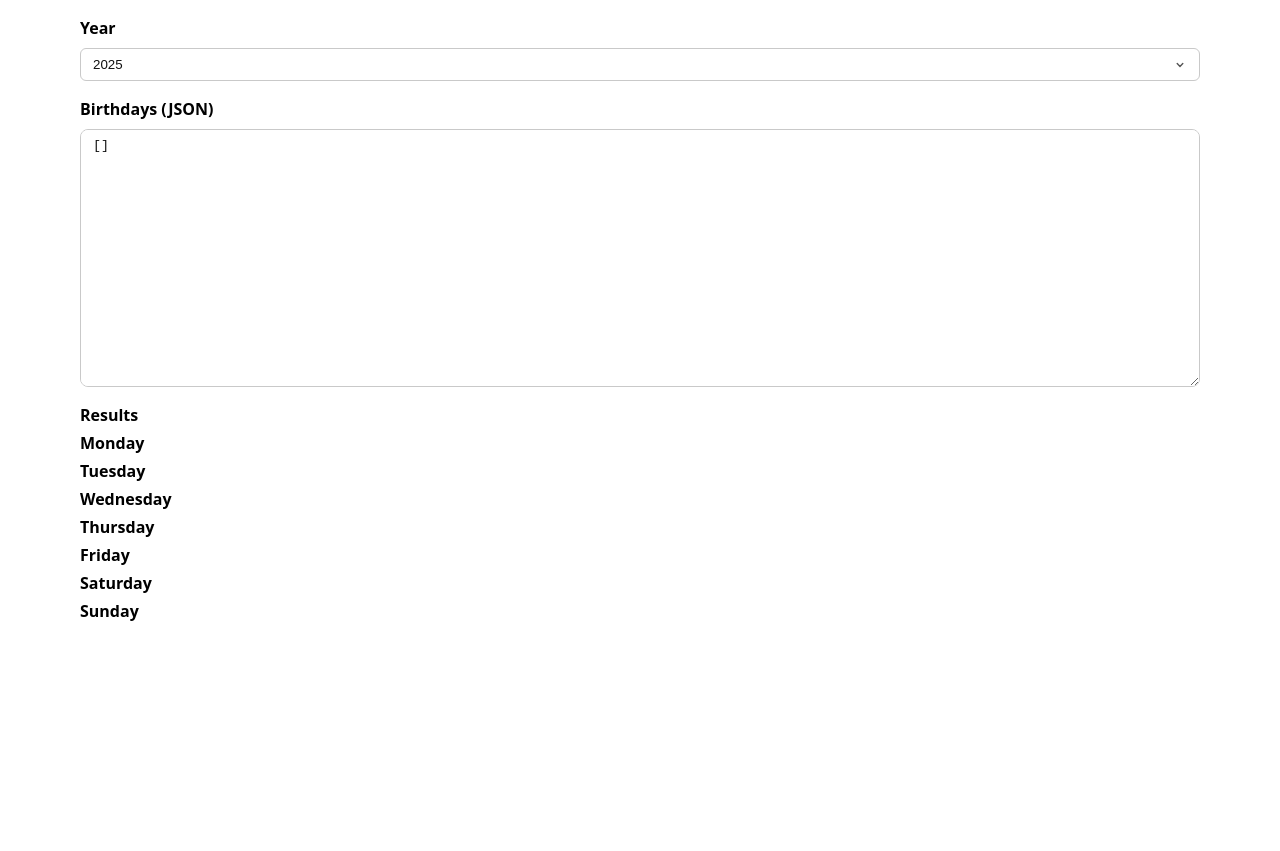
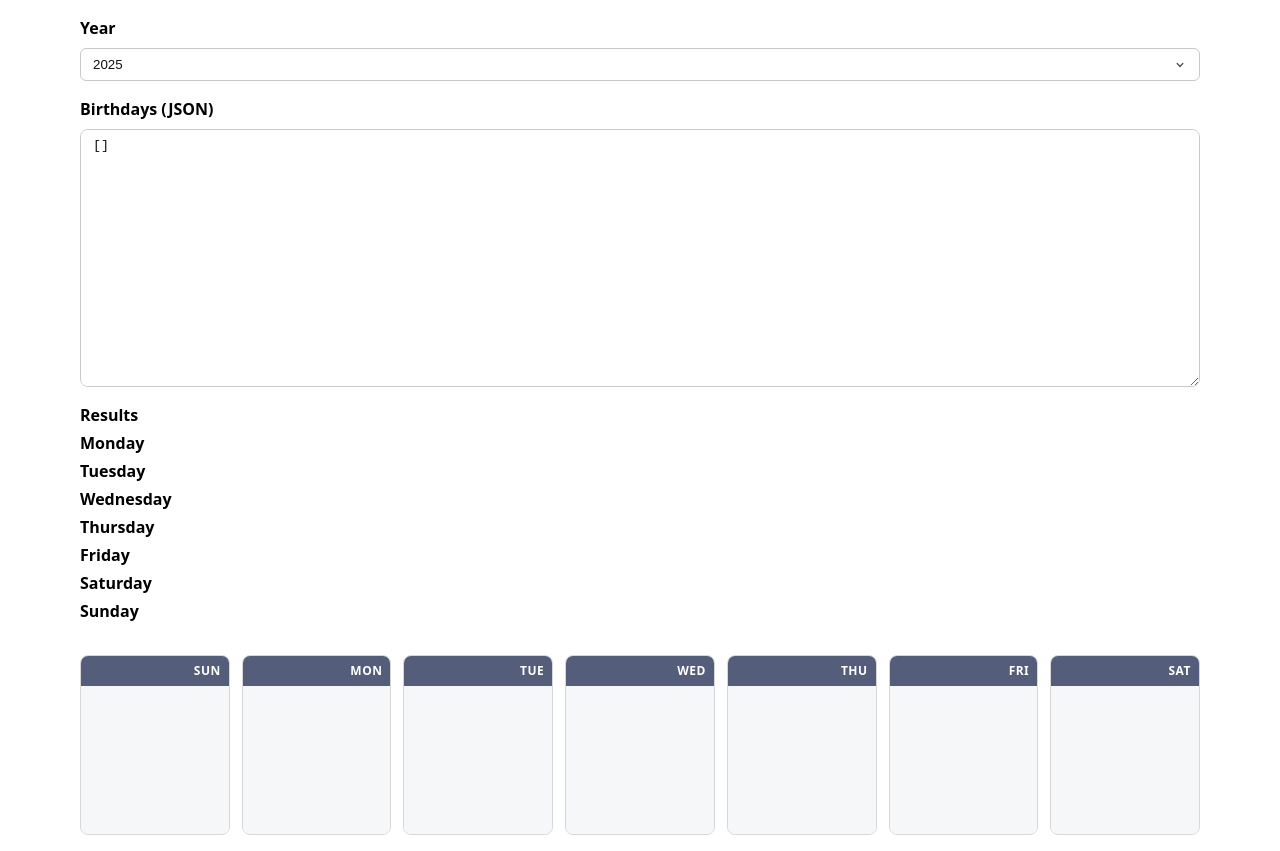
Before and after one commit to RutamBhagat/battle-of-css-and-hell, a Next.js app: page / in a window 1280 px wide. Before the commit the page ends 800 px from the top, so only its background shows below. Built offline with nearby package versions, Linux system fonts and the light colour scheme.

Commit message:
feat: add calendar preview layout with day cards in BirthdayInput component

```diff
--- a/src/app/globals.css
+++ b/src/app/globals.css
@@ -1,5 +1,10 @@
 :root {
   color-scheme: light dark;
+  --c-slate: #545D79;
+  --c-green: #8AB721;
+  --c-pink: #C77D99;
+  --c-blue: #78CAE3;
+  --c-red: #E64A33;
 }
 
 * {
@@ -108,3 +113,42 @@ body {
 .day-values {
   flex: 1;
 }
+
+/* Calendar preview (simple, empty) */
+.calendar {
+  margin-top: 1rem;
+  display: grid;
+  grid-template-columns: repeat(7, 1fr);
+  gap: 12px;
+}
+
+.day-card {
+  border: 1px solid #d7d7d7;
+  border-radius: 8px;
+  background: #fff;
+  overflow: hidden;
+  display: flex;
+  flex-direction: column;
+}
+
+.day-header {
+  background: var(--c-slate);
+  color: #fff;
+  font-weight: 600;
+  font-size: 0.75rem;
+  letter-spacing: 0.04em;
+  text-transform: uppercase;
+  padding: 6px 8px;
+}
+
+.day-body {
+  background: #f3f5f7;
+  aspect-ratio: 1 / 1; /* square */
+}
+
+.day-body.day-empty {
+  background: #f6f7f9;
+}
+.day-header-right {
+  text-align: right;
+}
--- a/src/app/ui/BirthdayInput.tsx
+++ b/src/app/ui/BirthdayInput.tsx
@@ -125,6 +125,17 @@ export default function BirthdayInput({ initialText = "[]" }: Props) {
           ),
         )}
       </section>
+
+      <section className="calendar">
+        {(["Sunday", "Monday", "Tuesday", "Wednesday", "Thursday", "Friday", "Saturday"] as const).map(
+          (day) => (
+            <div key={day} className="day-card">
+              <div className="day-header day-header-right">{day.slice(0, 3).toUpperCase()}</div>
+              <div className="day-body day-empty" aria-label={`${day} empty`}></div>
+            </div>
+          ),
+        )}
+      </section>
     </main>
   );
 }
```
